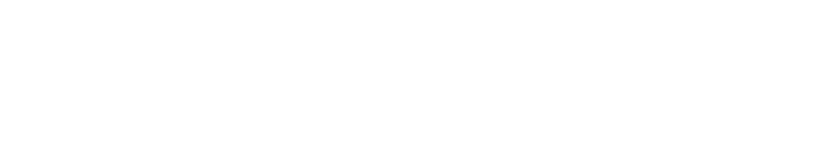
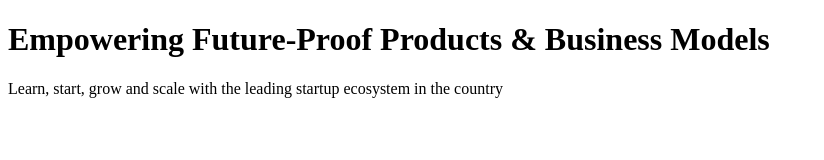
Before and after one commit to jaycek/Git-example-E75, a plain HTML site: page index.html in a window 1280 px wide. Shown: the whole page, without its empty margins (0-824 px from the left). Drawn offline with Linux system fonts and the light colour scheme.

Commit message:
added heading,para in index

```diff
--- a/index.html
+++ b/index.html
@@ -6,6 +6,9 @@
     <title>Welcome to Git Example Session</title>
 </head>
 <body>
-
+    <h1>Empowering
+Future-Proof Products &
+Business Models</h1>
+<p>Learn, start, grow and scale  with the leading startup ecosystem in the country</p>
 </body>
 </html>
```
